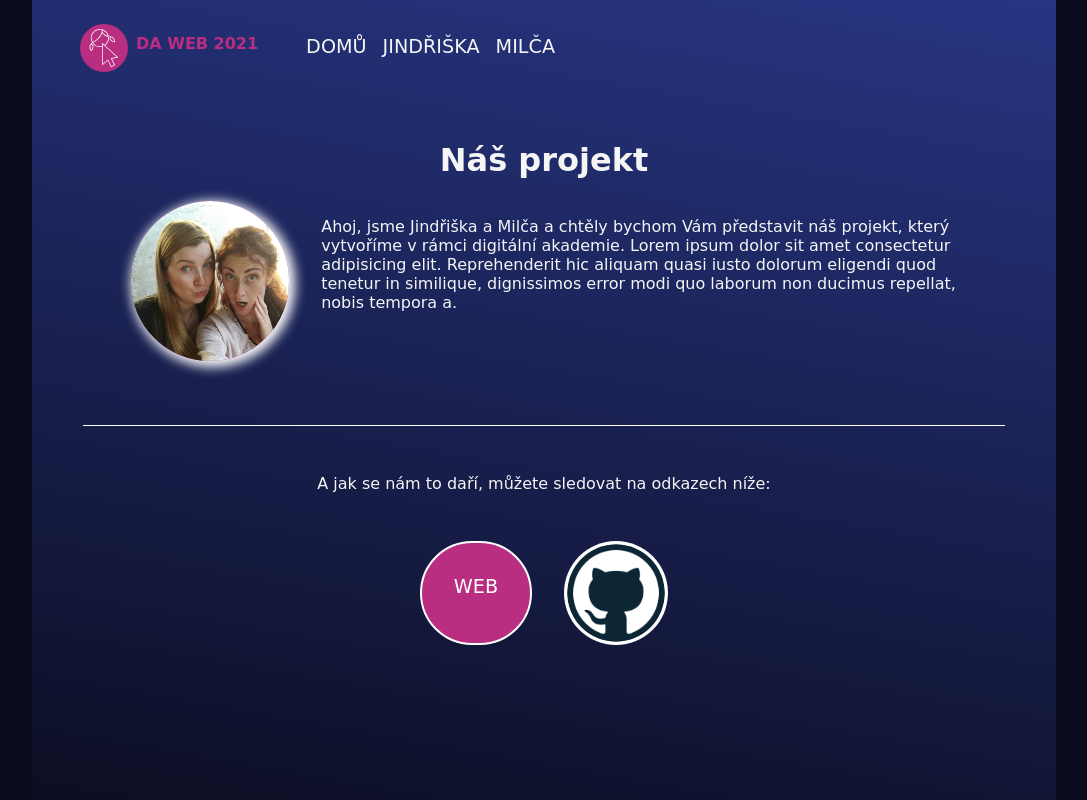
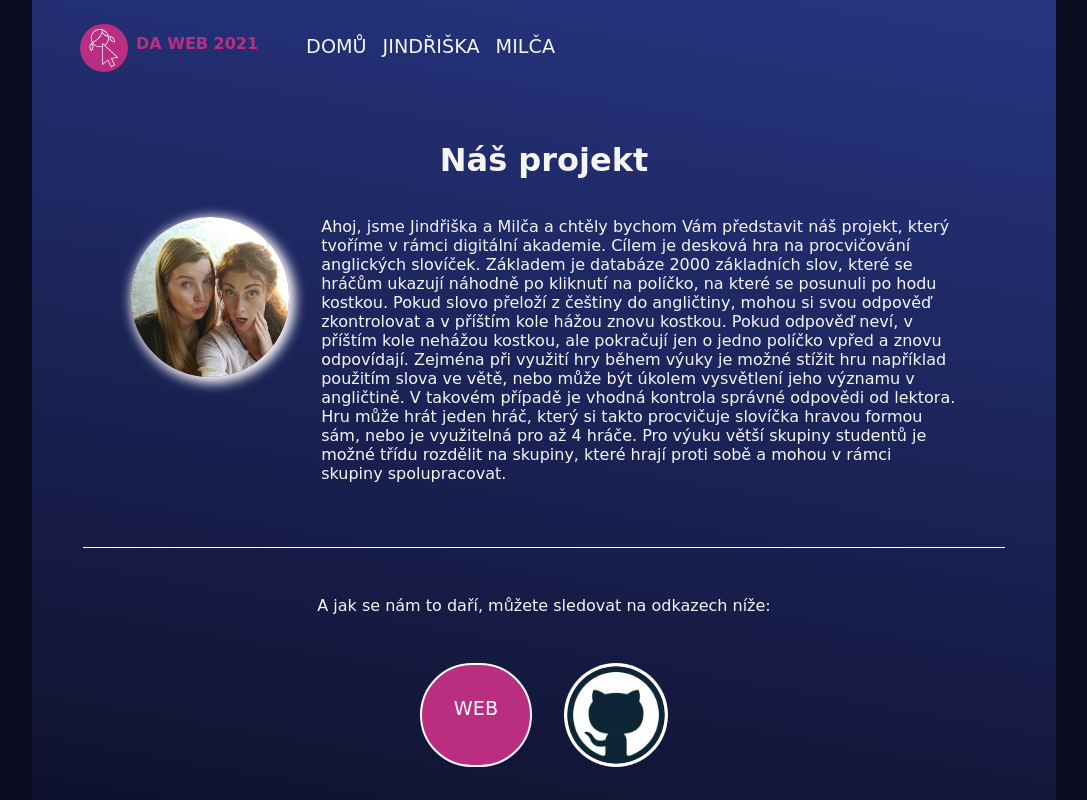
Before and after one commit to MiliWag/o-projektu, a plain HTML site: page index.html in a window 1280 px wide. Shown: the top 800 px of the page, without its empty margins (96-1183 px from the left). Drawn offline with Linux system fonts and the light colour scheme; a web font is replaced by a local one.

Commit message:
Přidání textu

```diff
--- a/index.html
+++ b/index.html
@@ -52,11 +52,21 @@
           />
           <p class="project-presentation__text">
             Ahoj, jsme Jindřiška a Milča a chtěly bychom Vám představit náš
-            projekt, který vytvoříme v rámci digitální akademie. Lorem ipsum
-            dolor sit amet consectetur adipisicing elit. Reprehenderit hic
-            aliquam quasi iusto dolorum eligendi quod tenetur in similique,
-            dignissimos error modi quo laborum non ducimus repellat, nobis
-            tempora a.
+            projekt, který tvoříme v rámci digitální akademie. Cílem je desková
+            hra na procvičování anglických slovíček. Základem je databáze 2000
+            základních slov, které se hráčům ukazují náhodně po kliknutí na
+            políčko, na které se posunuli po hodu kostkou. Pokud slovo přeloží z
+            češtiny do angličtiny, mohou si svou odpověď zkontrolovat a v
+            příštím kole hážou znovu kostkou. Pokud odpověď neví, v příštím kole
+            nehážou kostkou, ale pokračují jen o jedno políčko vpřed a znovu
+            odpovídají. Zejména při využití hry během výuky je možné stížit hru
+            například použitím slova ve větě, nebo může být úkolem vysvětlení
+            jeho významu v angličtině. V takovém případě je vhodná kontrola
+            správné odpovědi od lektora. Hru může hrát jeden hráč, který si
+            takto procvičuje slovíčka hravou formou sám, nebo je využitelná pro
+            až 4 hráče. Pro výuku větší skupiny studentů je možné třídu rozdělit
+            na skupiny, které hrají proti sobě a mohou v rámci skupiny
+            spolupracovat.
           </p>
         </section>
         <section class="project-links">
--- a/style.css
+++ b/style.css
@@ -131,6 +131,7 @@ h1 {
   box-shadow: 3px 3px 12px 3px white;
   margin-bottom: 1rem;
   margin-left: 3rem;
+  margin-top: 1rem;
 }
 
 .project-presentation__text {
```
